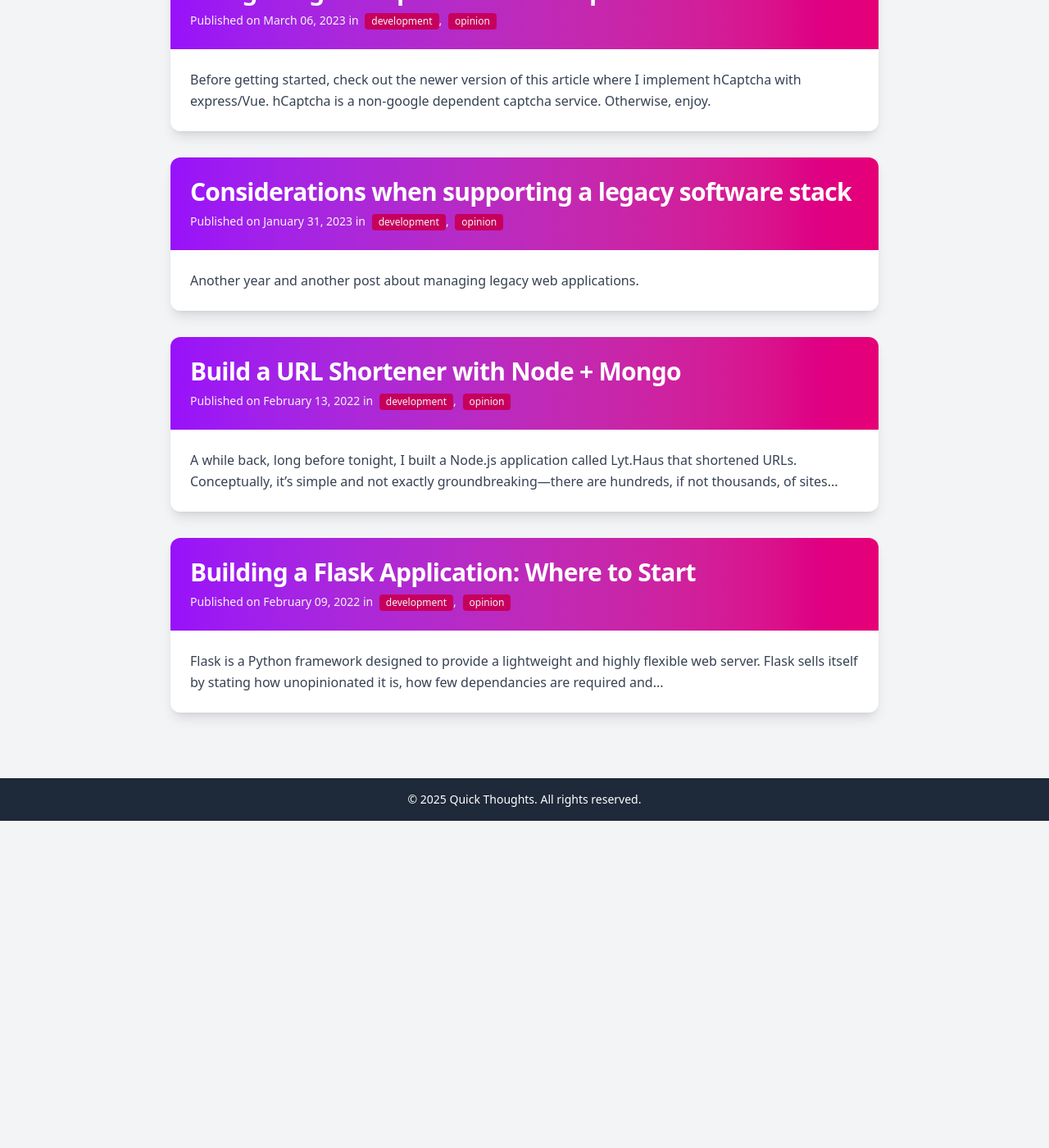
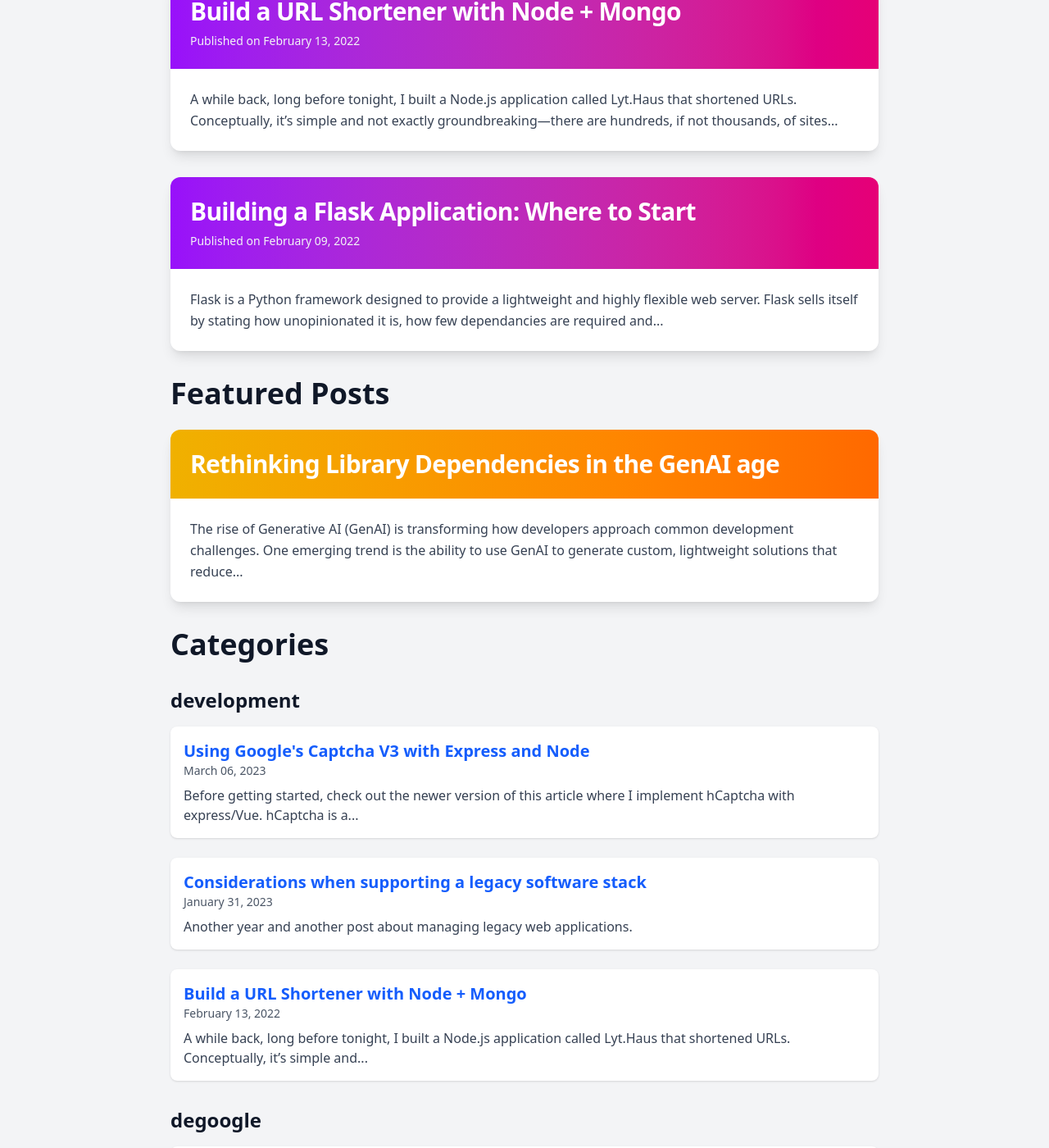
Before and after one commit to Rebreda/rebreda.github.io, a Jekyll site: the page built from index.html, in a window 1280 px wide and 1400 px high, scrolled down 972 px. Shown: the whole window at 82% size. Built offline with Jekyll 4.4.1, drawn with Linux system fonts in a browser that asks for light colours; before the commit the page ends 1973 px from its top, so only the background shows below that; some of the changed text lies outside the part shown.

Commit message:
fix: theme

```diff
--- a/_layouts/home.html
+++ b/_layouts/home.html
@@ -3,7 +3,9 @@ layout: default
 ---
 
 <section class="max-w-4xl mx-auto my-12 px-4">
-  <section>{{ content }}</section>
+  <!-- Latest Posts -->
+  <section>
+    <h2 class="text-4xl font-bold mb-6">Latest Posts</h2>
     {% for post in site.posts limit:5 %}
     <article
       class="mb-8 bg-white shadow-lg rounded-xl overflow-hidden hover:shadow-2xl transition-shadow duration-300"
@@ -19,20 +21,57 @@ layout: default
           <time datetime="{{ post.date | date: '%Y-%m-%d' }}"
             >{{ post.date | date: "%B %d, %Y" }}</time
           >
-        {% if post.categories %} in {% for category in post.categories %}
-        <a
-          href="{{ site.baseurl }}/categories/{{ category }}"
-          class="inline-block ml-1 px-2 py-0.5 bg-pink-700 rounded text-xs font-medium hover:bg-pink-800"
-        >
-          {{ category }} </a
-        >{% unless forloop.last %}{% if forloop.index0 != post.categories | size
-        - 1 %},{% endif %}{% endunless %} {% endfor %} {% endif %}
         </p>
       </header>
-
       <div class="p-6 text-gray-700 leading-relaxed prose prose-indigo">
         {{ post.excerpt | strip_html | truncatewords: 30 }}
       </div>
     </article>
     {% endfor %}
   </section>
+
+  <!-- Featured Posts -->
+  <section>
+    <h2 class="text-4xl font-bold mb-6">Featured Posts</h2>
+    {% for post in site.posts limit:3 %} {% if post.featured %}
+    <article
+      class="mb-8 bg-white shadow-lg rounded-xl overflow-hidden hover:shadow-2xl transition-shadow duration-300"
+    >
+      <header class="p-6 bg-gradient-to-r from-yellow-500 to-orange-500">
+        <h2 class="text-3xl font-extrabold tracking-tight text-white">
+          <a href="{{ post.url | relative_url }}" class="hover:underline"
+            >{{ post.title }}</a
+          >
+        </h2>
+      </header>
+      <div class="p-6 text-gray-700 leading-relaxed prose prose-indigo">
+        {{ post.excerpt | strip_html | truncatewords: 30 }}
+      </div>
+    </article>
+    {% endif %} {% endfor %}
+  </section>
+
+  <!-- Categories -->
+  <section>
+    <h2 class="text-4xl font-bold mb-6">Categories</h2>
+    {% for category in site.categories %}
+    <h3 class="text-2xl font-bold mt-8 mb-4">{{ category[0] }}</h3>
+    {% for post in category[1] limit:3 %}
+    <article
+      class="mb-6 bg-white shadow rounded-lg p-4 hover:shadow-xl transition-shadow duration-300"
+    >
+      <h2 class="text-xl font-bold">
+        <a
+          href="{{ post.url | relative_url }}"
+          class="text-blue-600 hover:underline"
+          >{{ post.title }}</a
+        >
+      </h2>
+      <p class="text-sm text-gray-600">{{ post.date | date: "%B %d, %Y" }}</p>
+      <p class="mt-2 text-gray-700">
+        {{ post.excerpt | strip_html | truncatewords: 20 }}
+      </p>
+    </article>
+    {% endfor %} {% endfor %}
+  </section>
+</section>
--- a/_posts/2024-09-14-s76-lemp9-review.md
+++ b/_posts/2024-09-14-s76-lemp9-review.md
@@ -2,8 +2,8 @@
 layout: post
 title: "The Good and Bad After 12 Months with a System76 Lemur Pro 9"
 date: 2021-09-14 17:10:48 -0800
-categories: [technology, opinion, system76, linux]
-tags: [review, laptop, advice, linux, tech, opinion]
+categories: [technology, opinion, review]
+tags: [system76, laptop, linux]
 ---
 
 ## Overview
```
Also changed, not shown: _posts/2025-03-21-GenAI-replaces-code-libraries.md (+2 -1 lines). Lines whose indentation alone changed are shown as unchanged.
